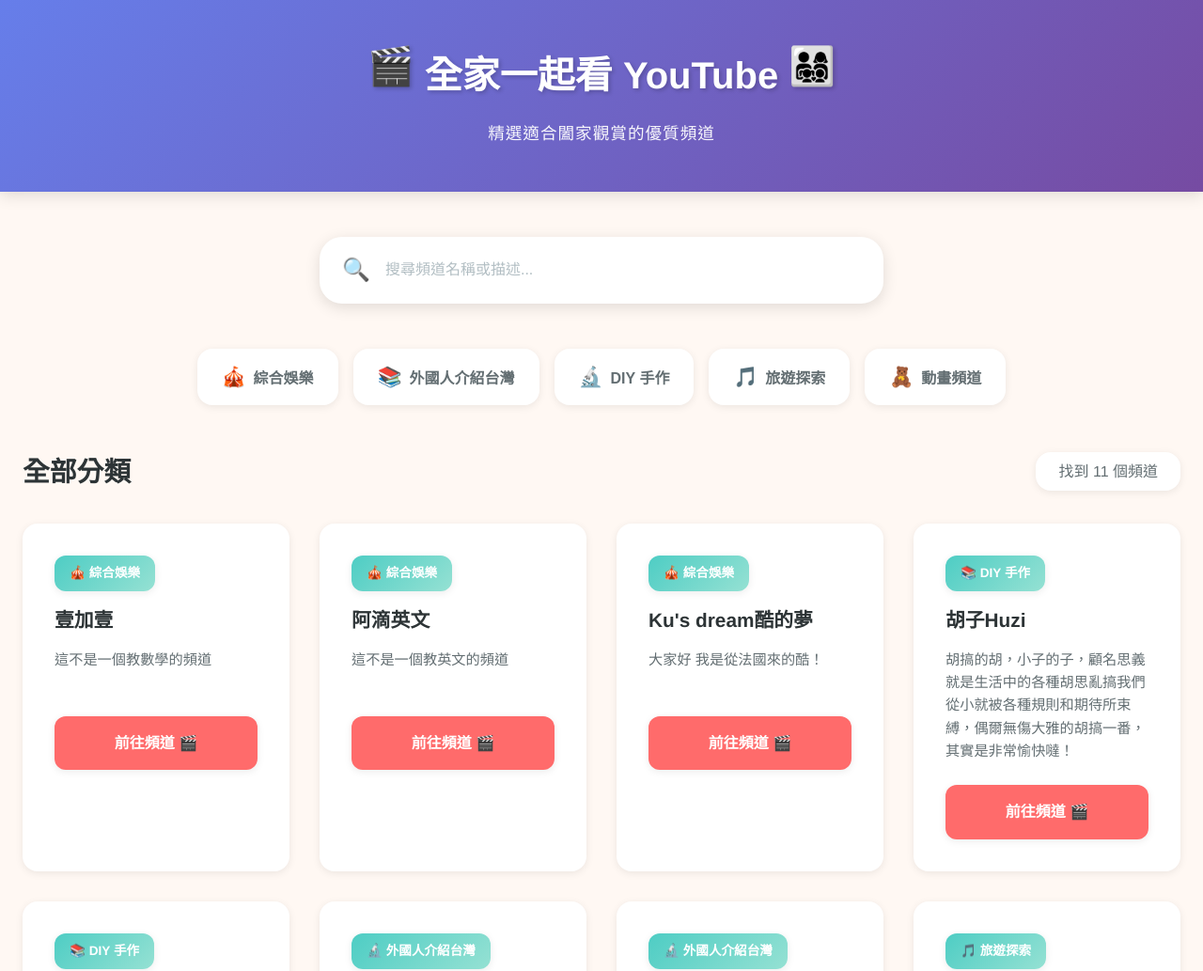
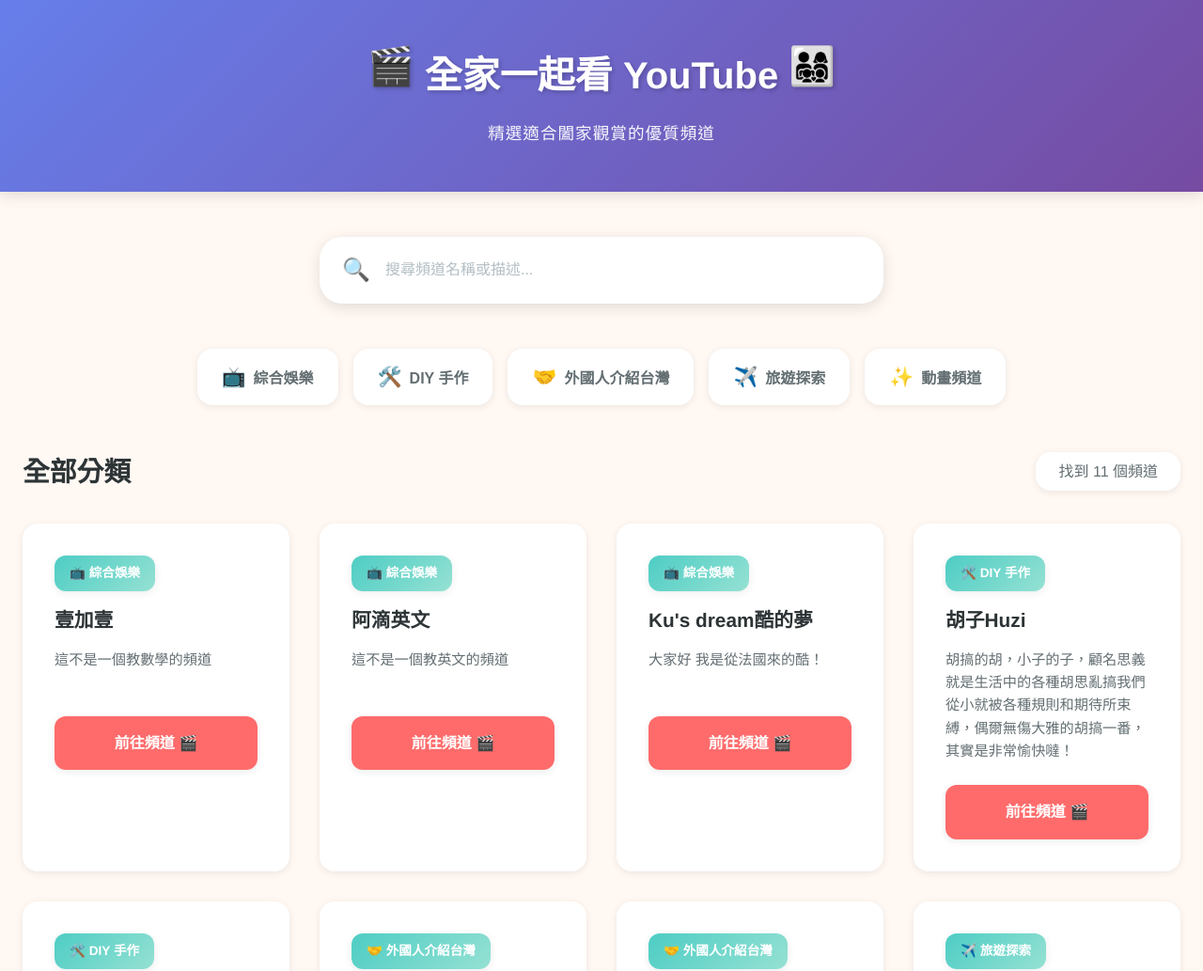
Before and after one commit to initialsam/VibeCodingWeb, a plain HTML site: page FamilyYouTube/index.html in a window 1280 px wide. Shown: the top 1033 px of the page at 94% size. Drawn offline with Linux system fonts and the light colour scheme.

Commit message:
feat: 動態生成分類按鈕並更新圖示
移除了 `index.html` 中的靜態分類按鈕，改為在 `<nav>` 標籤中添加一個 `id="categoryNav"` 的容器，並使用 JavaScript 動態生成按鈕。在 `app.js` 中，更新了 `categories` 物件中的圖示，並新增 `generateCategoryButtons` 函數以動態生成分類按鈕。初始化應用時調用該函數，並在生成按鈕時綁定點擊事件，移除靜態事件綁定。清理了 `handleCategoryClick` 和 `displayCategory` 函數中的多餘空行。

```diff
--- a/FamilyYouTube/index.html
+++ b/FamilyYouTube/index.html
@@ -44,43 +44,8 @@
         </div>
 
         <!-- 分類按鈕區 -->
-        <nav class="category-nav" role="navigation" aria-label="頻道分類">
-          <button
-            class="category-btn"
-            data-category="entertainment"
-            aria-pressed="false"
-          >
-            <span class="category-icon">🎪</span>
-            綜合娛樂
-          </button>
-          <button
-            class="category-btn"
-            data-category="foreignerstaiwan"
-            aria-pressed="false"
-          >
-            <span class="category-icon">📚</span>
-            外國人介紹台灣
-          </button>
-          <button class="category-btn" data-category="diy" aria-pressed="false">
-            <span class="category-icon">🔬</span>
-            DIY 手作
-          </button>
-          <button
-            class="category-btn"
-            data-category="travel"
-            aria-pressed="false"
-          >
-            <span class="category-icon">🎵</span>
-            旅遊探索
-          </button>
-          <button
-            class="category-btn"
-            data-category="animation"
-            aria-pressed="false"
-          >
-            <span class="category-icon">🧸</span>
-            動畫頻道
-          </button>
+        <nav id="categoryNav" class="category-nav" role="navigation" aria-label="頻道分類">
+          <!-- 分類按鈕將由 JavaScript 動態生成 -->
         </nav>
 
         <!-- 分類標題 -->
--- a/FamilyYouTube/js/app.js
+++ b/FamilyYouTube/js/app.js
@@ -6,15 +6,15 @@ let isDataLoaded = false; // 標記資料是否已載入
 
 // 分類對應資料
 const categories = {
-  entertainment: { name: "綜合娛樂", icon: "🎪", file: "entertainment.json" },
-  diy: { name: "DIY 手作", icon: "📚", file: "diy.json" },
+  entertainment: { name: "綜合娛樂", icon: "📺", file: "entertainment.json" },
+  diy: { name: "DIY 手作", icon: "🛠️", file: "diy.json" },
   foreignerstaiwan: {
     name: "外國人介紹台灣",
-    icon: "🔬",
+    icon: "🤝",
     file: "foreignerstaiwan.json",
   },
-  travel: { name: "旅遊探索", icon: "🎵", file: "travel.json" },
-  animation: { name: "動畫頻道", icon: "🧸", file: "animation.json" },
+  travel: { name: "旅遊探索", icon: "✈️", file: "travel.json" },
+  animation: { name: "動畫頻道", icon: "✨", file: "animation.json" },
 };
 
 // ==================== DOM 元素 ====================
@@ -24,7 +24,8 @@ const channelCount = document.getElementById("channelCount");
 const searchInput = document.getElementById("searchInput");
 const clearSearchBtn = document.getElementById("clearSearch");
 const noResults = document.getElementById("noResults");
-const categoryBtns = document.querySelectorAll(".category-btn");
+const categoryNav = document.getElementById("categoryNav");
+let categoryBtns = []; // 將在動態生成後填充
 
 // ==================== 初始化 ====================
 document.addEventListener("DOMContentLoaded", () => {
@@ -32,20 +33,50 @@ document.addEventListener("DOMContentLoaded", () => {
 });
 
 async function initApp() {
+  // 動態生成分類按鈕
+  generateCategoryButtons();
+
   // 一次性載入所有分類資料
   await loadAllData();
 
   // 顯示預設分類
   displayCategory(currentCategory);
 
-  // 綁定分類按鈕事件
-  categoryBtns.forEach((btn) => {
-    btn.addEventListener("click", handleCategoryClick);
-  });
-
   // 綁定搜尋事件
   searchInput.addEventListener("input", handleSearch);
   clearSearchBtn.addEventListener("click", clearSearch);
+}
+
+// ==================== 動態生成分類按鈕 ====================
+function generateCategoryButtons() {
+  // 清空容器
+  categoryNav.innerHTML = "";
+
+  // 根據 categories 物件生成按鈕
+  Object.keys(categories).forEach((categoryKey) => {
+    const category = categories[categoryKey];
+
+    // 創建按鈕元素
+    const button = document.createElement("button");
+    button.className = "category-btn";
+    button.setAttribute("data-category", categoryKey);
+    button.setAttribute("aria-pressed", "false");
+
+    // 創建按鈕內容
+    button.innerHTML = `
+      <span class="category-icon">${category.icon}</span>
+      ${category.name}
+    `;
+
+    // 綁定點擊事件
+    button.addEventListener("click", handleCategoryClick);
+
+    // 添加到導航列
+    categoryNav.appendChild(button);
+  });
+
+  // 更新 categoryBtns 陣列
+  categoryBtns = document.querySelectorAll(".category-btn");
 }
 
 // ==================== 載入所有資料 ====================
```
